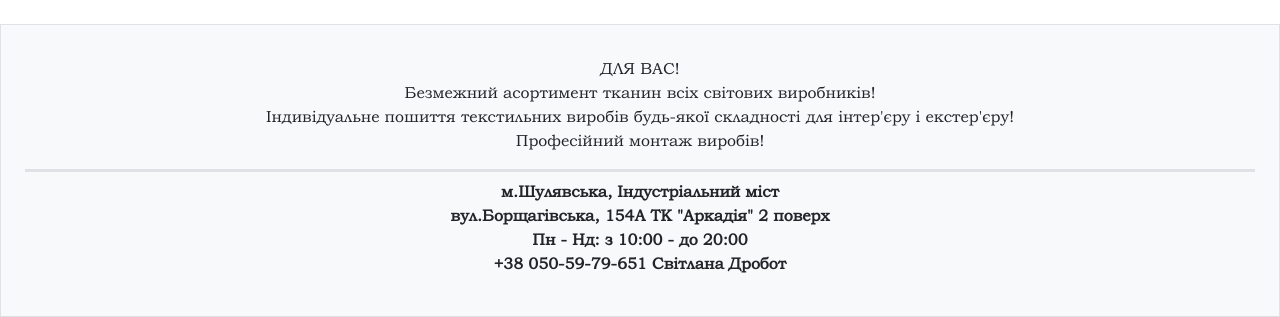
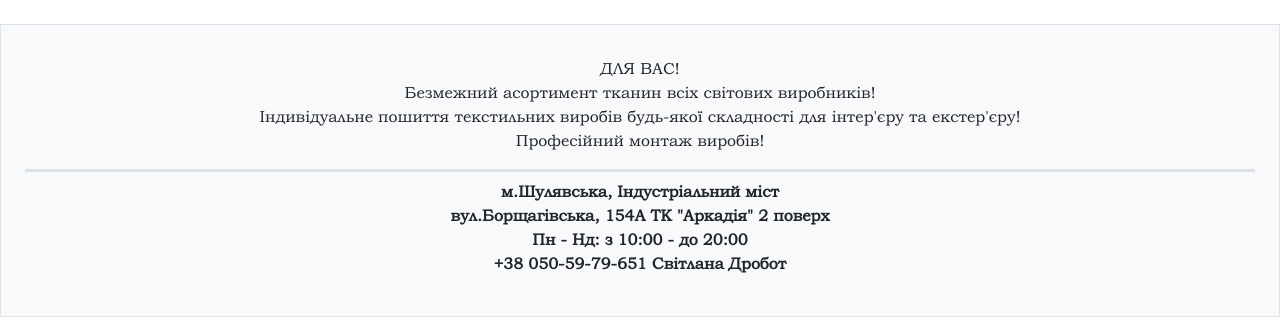
Before and after one commit to Vishta28/asimetria, a Django app: page / in a window 1280 px wide. Shown: the part 483-800 px from the top of the page. Run offline with Django 4.2, Linux system fonts and the light colour scheme; data that the repository does not hold is empty.

Commit message:
Settings changes 0.8.96

```diff
--- a/templates/main/footer.html
+++ b/templates/main/footer.html
@@ -8,7 +8,7 @@
                     Безмежний асортимент тканин всіх світових виробників!
                     <br>
                     Індивідуальне пошиття текстильних виробів
-                    будь-якої складності для інтер'єру і
+                    будь-якої складності для інтер'єру та
                     екстер'єру!
                     <br>
                     Професійний монтаж виробів!
```
Also changed, not shown: 1 other file.
